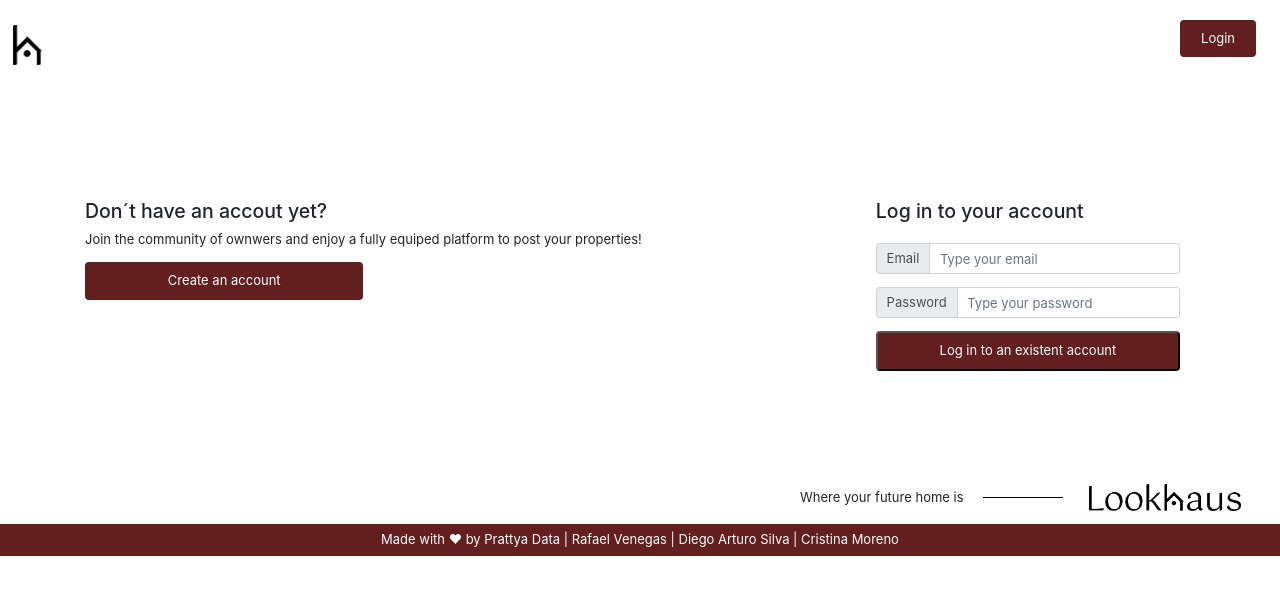
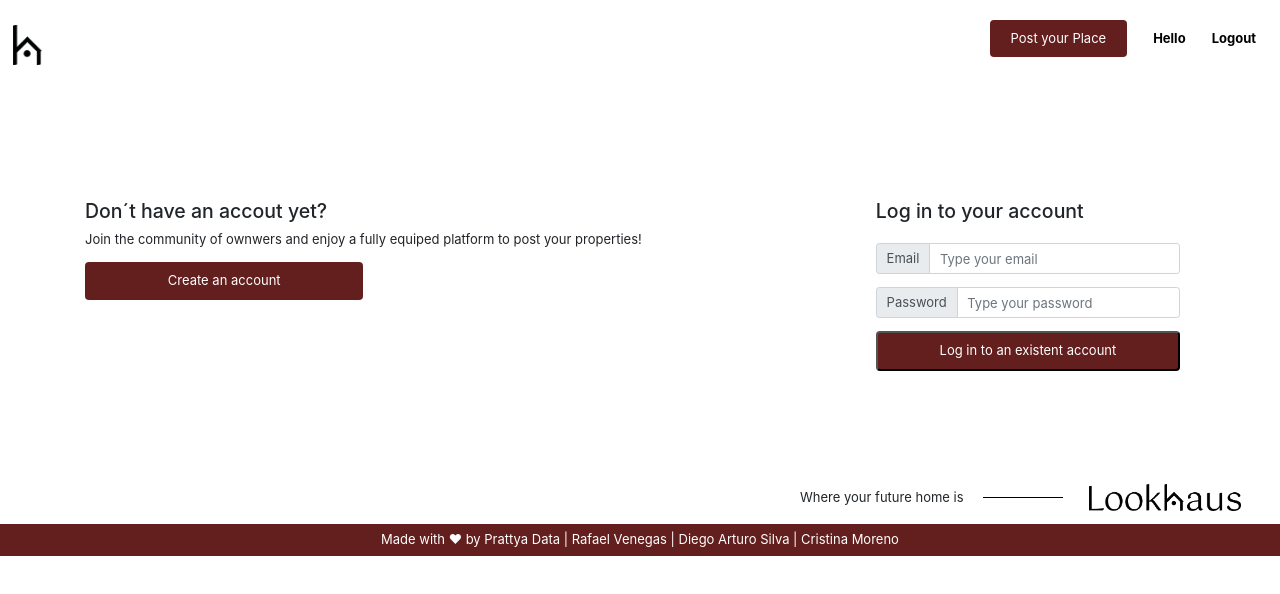
Before and after one commit to rafaelvenegasd/lookhaus-frontend-app, a Vue app in the folder client/: page /log-in in a window 1280 px wide. Shown: the top 594 px of the page. Built offline with nearby package versions, Linux system fonts and the light colour scheme; sample sign-in values are in the browser's storage; the HTML template or start-up script is replaced by a standard one; what vue-paginate would draw is missing.

Commit message:
nabvar routes  [fixed]

```diff
--- a/client/src/axios-service.js
+++ b/client/src/axios-service.js
@@ -40,6 +40,7 @@ export function getPropertiesByParams(type, paramName, param, cb){
 export function signupUser(params, cb){
   axios.post(base_url + `signup/users`, params)
   .then(function (res) {
+      console.log(res.data);
       cb(null, res.data);
   })
   .catch(function (error) {
--- a/client/src/desktop/components/header.vue
+++ b/client/src/desktop/components/header.vue
@@ -40,11 +40,14 @@ export default {
       }
     },
     mounted() {
-      EventBus.$on('authenticated', status =>{
-          this.authenticated = status;
-      })
+        if(localStorage.getItem('access_token')){
+          this.authenticated = true;
+        }
+        console.log(this.authenticated);
+
       EventBus.$on('username', username =>{
           this.username = username;
+          this.authenticated = true;
       })
     },
     methods: {
--- a/client/src/desktop/views/Home.vue
+++ b/client/src/desktop/views/Home.vue
@@ -72,6 +72,7 @@ export default {
                 }
                 else{
                     EventBus.$emit('searching', data);
+                    console.log(data);
                 }
             })
         }
--- a/client/src/desktop/views/Houses.vue
+++ b/client/src/desktop/views/Houses.vue
@@ -51,7 +51,7 @@
                         <div class="slidecontainer" >
                             <input type="range" min="100" max="1200" steps="100" value="500" v-on:click="checkFilter('price')" class="slider">
                             <div class="d-flex">
-                                <div v-for="value in 12" class="mr-2">
+                                <div v-for="value in 12" :key="value">
                                     <span >{{value * 100}}</span>
                                 </div>
                             </div>
--- a/client/src/desktop/views/Login.vue
+++ b/client/src/desktop/views/Login.vue
@@ -73,9 +73,8 @@ export default {
                     console.error(err)
                 }
                 else{
-                    console.log(data);
+                    // console.log(data);
                     localStorage.setItem('access_token', JSON.stringify(data.id_token));
-                    EventBus.$emit('authenticated', 'true');
                     EventBus.$emit('username', data.user);
                     this.$router.replace({ name: "Home" });
                 }
--- a/client/src/desktop/views/Signup.vue
+++ b/client/src/desktop/views/Signup.vue
@@ -68,7 +68,6 @@ export default {
           }
 
           event.preventDefault()
-          console.log(this.params);
           signupUser(this.params, (err, data) =>{
                 if(err){
                     console.error(err)
--- a/client/src/desktop/views/user-profile/Create.vue
+++ b/client/src/desktop/views/user-profile/Create.vue
@@ -16,7 +16,7 @@
 
             <div class="d-flex justify-content-between">
                 <div>
-                    <input type="file" name="images" id="images" multiple class="btn transparent-btn mb-4" @change="onFileSelected" accept="image/png, image/jpeg">
+                    <input type="file" name="images"  id="images" multiple class="btn transparent-btn mb-4" @change="onFileSelected" accept="image/png, image/jpeg">
 
                     <div class="d-flex mb-4">
                         <img alt="Lookhaus logo" src="../../assets/images/logos/black-small.png" class="logo mr-4">
```
Also changed, not shown: client/src/desktop/routes/index.js (+12 -0 lines).
